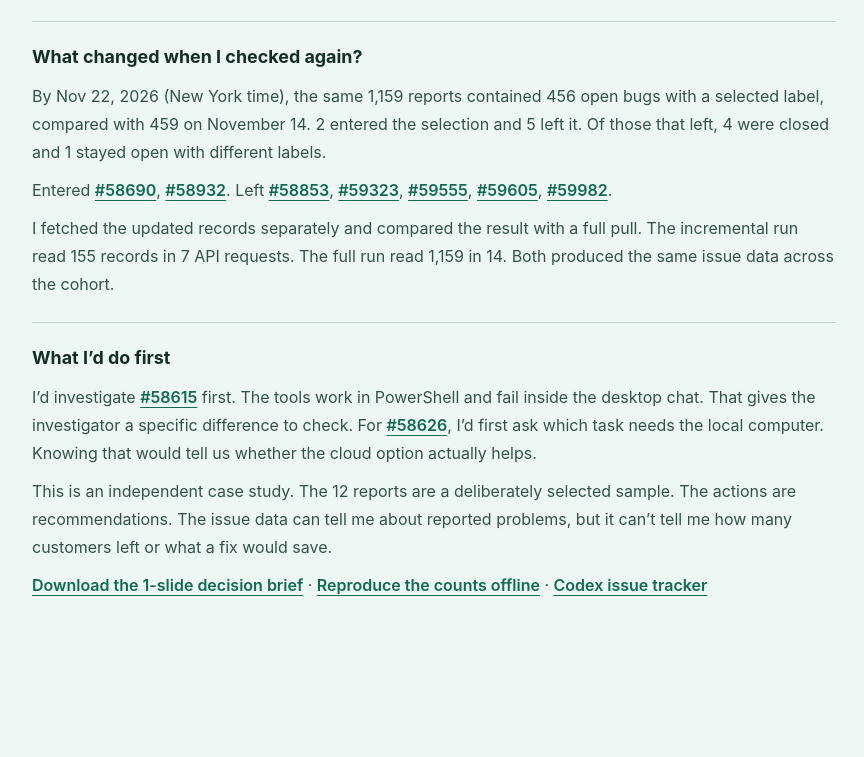
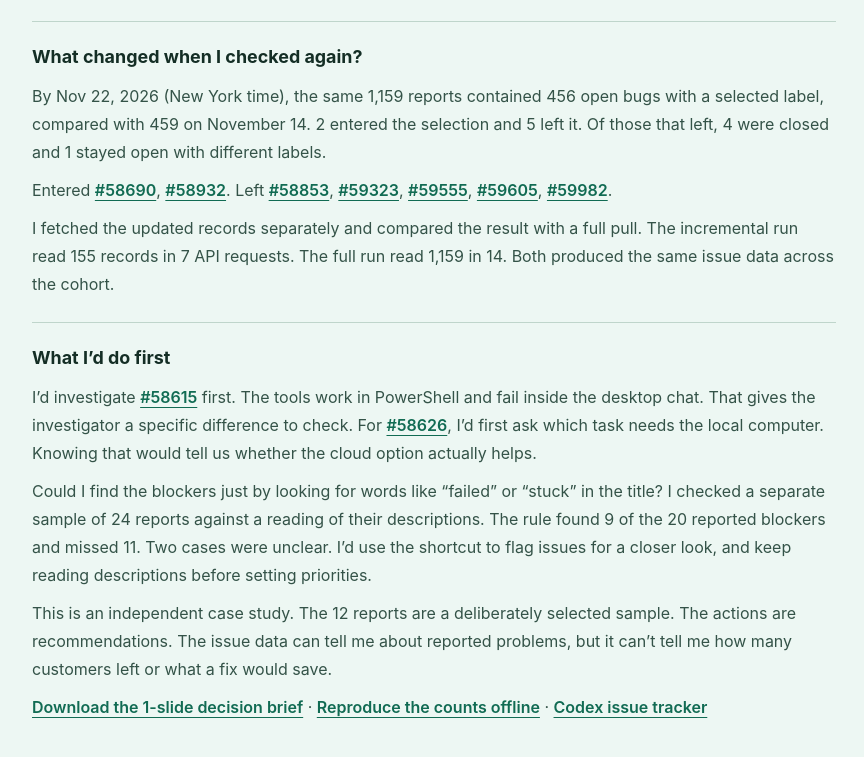
Before and after one commit to kalyan-venk/kalyan-venk.github.io, a plain HTML site: page product-compass/index.html in a window 1280 px wide. Shown: the part 1412-2169 px from the top of the page, without its empty margins (206-1070 px from the left). Before the commit the page ends 2075 px from the top, so only its background shows below. Drawn offline with Linux system fonts and the light colour scheme.

Commit message:
Show why title-only screening misses reported blockers

```diff
--- a/product-compass/index.html
+++ b/product-compass/index.html
@@ -61,6 +61,7 @@
   <section aria-labelledby="recommendation">
     <h2 id="recommendation">What I’d do first</h2>
     <p>I’d investigate <a href="https://github.com/openai/codex/issues/58615">#58615</a> first. The tools work in PowerShell and fail inside the desktop chat. That gives the investigator a specific difference to check. For <a href="https://github.com/openai/codex/issues/58626">#58626</a>, I’d first ask which task needs the local computer. Knowing that would tell us whether the cloud option actually helps.</p>
+    <p>Could I find the blockers just by looking for words like “failed” or “stuck” in the title? I checked a separate sample of 24 reports against a reading of their descriptions. The rule found 9 of the 20 reported blockers and missed 11. Two cases were unclear. I’d use the shortcut to flag issues for a closer look, and keep reading descriptions before setting priorities.</p>
     <p>This is an independent case study. The 12 reports are a deliberately selected sample. The actions are recommendations. The issue data can tell me about reported problems, but it can’t tell me how many customers left or what a fix would save.</p>
     <p class="links"><a href="./decision-brief.pptx" download>Download the 1-slide decision brief</a> · <a href="./evidence.zip" download>Reproduce the counts offline</a> · <a href="https://github.com/openai/codex/issues">Codex issue tracker</a></p>
   </section>
```
Also changed, not shown: 1 other file.
